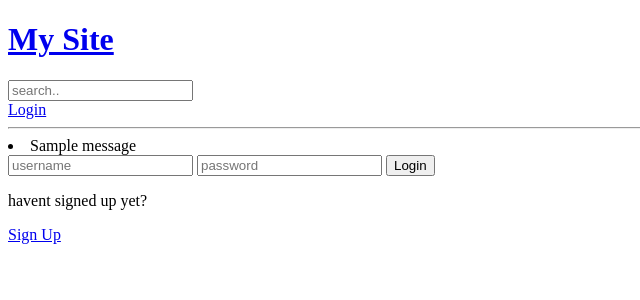
After one commit to Yahya-Azad/mysite, a Django app: page /login/ in a window 1280 px wide. The commit adds this page. Shown: the top 300 px of the page, without its empty margins (0-640 px from the left). Run offline with Django 4.2, Linux system fonts and the light colour scheme; tables that the repository leaves empty hold one stand-in row (values such as "Sample post"); one stand-in notice (Sample message) is shown.

Commit message:
login logout and register

```diff
--- a/base/templates/base/home.html
+++ b/base/templates/base/home.html
@@ -41,11 +41,13 @@
                 {{ room.id }} :  <a href="{% url 'room' room.id %}">{{room.name}}</a>
             </h3>
             <p>{{room.topic.name}}</p>
+            {%if request.user == room.host %}
             <p>
                 <a href="{% url 'update_room' room.id %}">Edit</a>
 
                 <a href="{% url 'delete_room' room.id %}">Delete</a>
             </p>
+            {%endif%}
             <hr />
             </div>
             {%endfor%}
--- /dev/null
+++ b/base/templates/base/login_register.html
@@ -0,0 +1,33 @@
+{% extends 'main.html' %}
+
+{% block content %}
+
+{% if page == 'login' %}
+<form method="POST" action="">
+{% csrf_token %}
+    <input type="text" name="username" placeholder="username">
+
+    <input type="password" name="password" placeholder="password">
+
+    <input type="submit" value="Login">
+
+</form>
+
+
+    <p>havent signed up yet?</p>
+    <a href="{% url 'register' %}">Sign Up</a>
+    {% else %}
+<form method="POST" action="">
+    {% csrf_token %}
+    {{form.as_p}}
+
+    <input type="submit" value="Register">
+
+</form>
+
+<p>already signed up?</p>
+<a href="{% url 'login' %}">Login</a>
+
+{% endif %}
+
+{% endblock content %}
--- a/base/templates/base/navbar.html
+++ b/base/templates/base/navbar.html
@@ -6,4 +6,11 @@
     <input type="text" placeholder="search.." name="q">
 
 </form>
+
+{% if request.user.is_authenticated %}
+<p>Hi {{request.user}}</p>
+<a href="{% url 'logout' %}">Logout</a>
+{%else%}
+<a href="{% url 'login' %}">Login</a>
+{%endif%}
 <hr>
--- a/base/urls.py
+++ b/base/urls.py
@@ -5,6 +5,11 @@ from . import views
 
 
 urlpatterns = [
+    path('login/', views.loginUser ,name="login"),
+    path('logout/', views.logoutUser ,name="logout"),
+    path('register/', views.registerUser ,name="register"),
+
+
     path('', views.home ,name="home"),
     path('room/<int:pk>/', views.room ,name="room"),
     path('create_room/', views.createRoom ,name="create_room"),
--- a/base/views.py
+++ b/base/views.py
@@ -1,10 +1,65 @@
 from django.shortcuts import render, redirect
 from django.http import HttpResponse
+from django.contrib.auth.decorators import login_required
+from django.db.models import Q
+from django.contrib.auth.models import User
+from django.contrib.auth import authenticate, login, logout
+from django.contrib.auth.forms import UserCreationForm
+from django.contrib import messages
 from .models import Room, Topic
 from .forms import RoomForm
-from django.db.models import Q
+
 
 # Create your views here.
+
+def loginUser(request):
+    page ='login'
+    if request.user.is_authenticated:
+        return redirect('home')
+
+    if request.method == 'POST':
+        username = request.POST.get('username').lower()
+        password = request.POST.get('password')
+
+        try:
+            user = User.objects.get(username=username)
+        except:
+            messages.error(request, "User does not exist")
+
+        user = authenticate(request, username=username, password=password)
+
+        if user is not None:
+            login(request, user)
+            return redirect('home')
+        else:
+            messages.error(request, "Username or Password was wrong")
+    context={'page': page}
+    return render(request, "base/login_register.html", context)
+
+
+
+def logoutUser(request):
+    logout(request)
+    return redirect('home')
+
+
+def registerUser(request):
+    page ='register'
+    form = UserCreationForm()
+
+    if request.method == 'POST' :
+        form = UserCreationForm(request.POST)
+        if form.is_valid():
+            user = form.save(commit=False)
+            user.username = user.username.lower()
+            user.save()
+            login(request, user)
+            return redirect('home')
+        else:
+            messages.error(request, 'An error for registration')
+
+
+    return render(request, 'base/login_register.html',{'form':form})
 
 
 def room(request, pk):
@@ -12,11 +67,13 @@ def room(request, pk):
     context = {'room': room}
     return render(request, 'base/room.html', context)
 
+
 def home(request):
     if request.GET.get('q') != None :
         q = request.GET.get('q')
 
-    else: q = ''
+    else:
+        q = ''
 
 
     topics = Topic.objects.all()
@@ -30,6 +87,7 @@ def home(request):
     context = {'rooms': rooms, 'topics':topics, 'room_count':room_count}
     return render(request, "base/home.html", context)
 
+@login_required(login_url='login')
 def createRoom(request):
     form = RoomForm()
     if request.method == "POST":
@@ -41,9 +99,14 @@ def createRoom(request):
     context = {'form': form}
     return render(request, "base/room_form.html", context)
 
+@login_required(login_url='login')
 def updateRoom(request, pk):
     room = Room.objects.get(id = pk)
     form = RoomForm(instance=room)
+
+    if request.user != room.host :
+        return HttpResponse('you are not allowed here')
+
     if request.method == "POST":
         form = RoomForm(request.POST, instance=room)
         if form.is_valid():
@@ -53,9 +116,13 @@ def updateRoom(request, pk):
     context = {'form': form}
     return render(request, "base/room_form.html", context)
 
-
+@login_required(login_url='login')
 def deleteRoom(request, pk):
     room = Room.objects.get(id=pk)
+
+    if request.user != room.host :
+        return HttpResponse('you are not allowed here')
+
     if request.method == 'POST':
         room.delete()
         return redirect('home')
--- a/templates/main.html
+++ b/templates/main.html
@@ -9,11 +9,16 @@
 <body>
 
 {% include 'base/navbar.html' %}
-    {% block content %}
+    {% if messages %}
+        {% for message in messages %}
+            <li>{{message}}</li>
+        {% endfor %}
+    {% endif %}
+
+{% block content %}
 
 
-    {% endblock %}
-    <h1>main end</h1>
+{% endblock %}
 
 
 </body>
```
